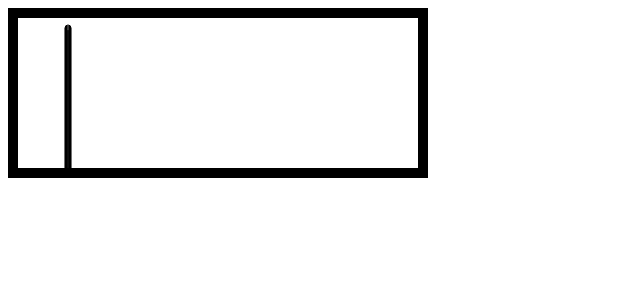
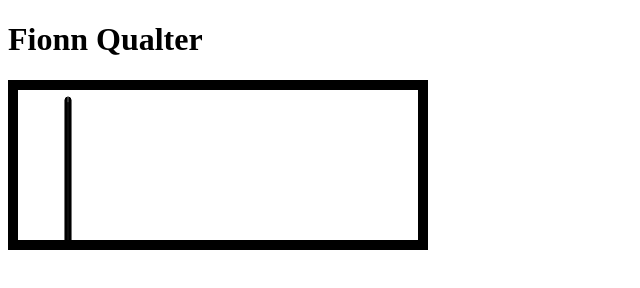
Before and after one commit to FionnQ-H1/GraphicsLab, a plain HTML site: page Lab2/ball.html in a window 1280 px wide. Shown: the whole page, without its empty margins (0-640 px from the left). Drawn offline with Linux system fonts and the light colour scheme.

Commit message:
Added name above the canvas border

```diff
--- a/Lab2/ball.html
+++ b/Lab2/ball.html
@@ -20,6 +20,9 @@
   </head>
 
   <body>
+
+      <!-- Added name above canvas-->
+    <h1> Fionn Qualter</h1>
       <!-- Added canvas paramaters  -->
     <canvas id="canvas-for-ball" width="400" length="400"></canvas>
 
```
